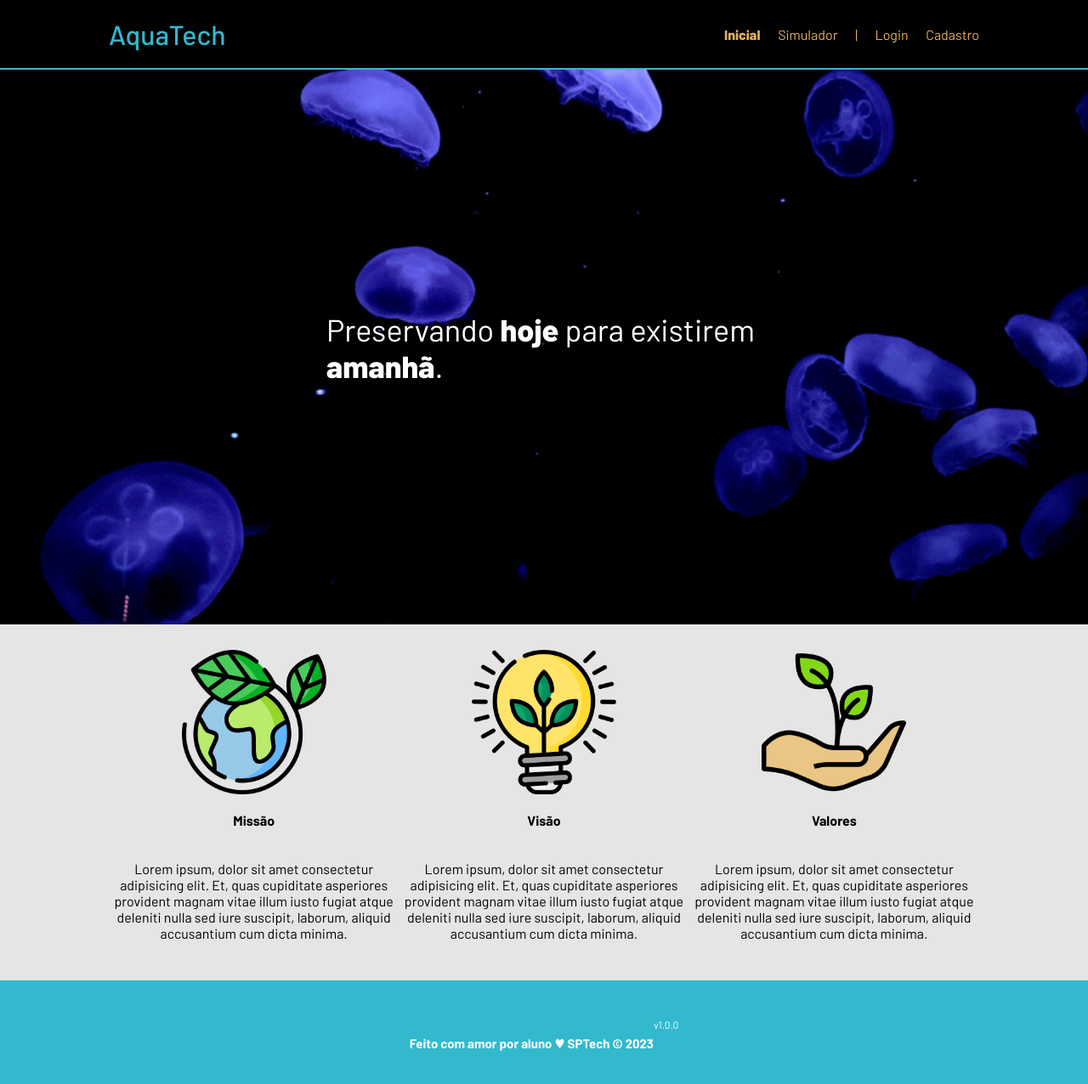
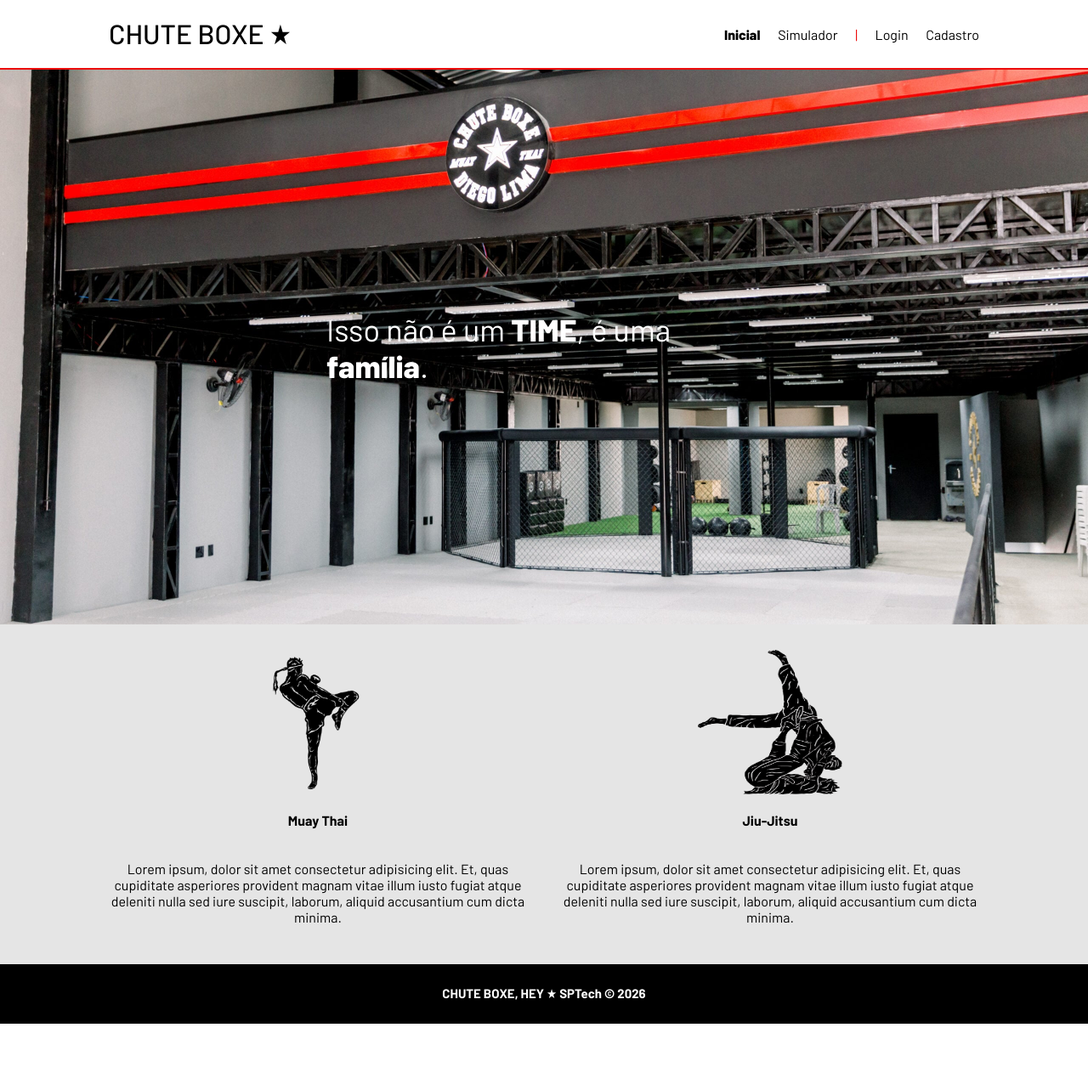
Before and after one commit to cauasptech/Projeto-PI-Individual, a website: page public/index.html in a window 1280 px wide. Shown: the whole page at 85% size. After the commit the page ends 1205 px from the top, so only its background shows below. Drawn offline with Linux system fonts and the light colour scheme.

Commit message:
Alterações na página home

```diff
--- a/public/css/estilo.css
+++ b/public/css/estilo.css
@@ -4,7 +4,7 @@ body {
   margin: 0;
   padding: 0;
   font-family: 'Barlow', 'Segoe UI', 'Segoe UI', Tahoma, Geneva, Verdana, sans-serif;
-  background-color: black;
+  background-color: rgb(255, 255, 255);
 }
 
 :root {
@@ -23,7 +23,7 @@ body {
 
 .header {
   height: var(--tamanho-header);
-  border-bottom: 2px solid #32b9cd;
+  border-bottom: 2px solid #ec0d0d;
 }
 
 .header .container {
@@ -34,7 +34,7 @@ body {
 
 .header a {
   text-decoration: none;
-  color: #e3b062;
+  color: #000000;
 }
 
 .agora {
@@ -47,11 +47,11 @@ body {
   align-items: center;
   justify-content: space-between;
   list-style: none;
-  color: #e3b062;
+  color: #ec0d0d;
 }
 
 .titulo {
-  color: #32b9cd;
+  color: #000000;
   width: fit-content;
   font-weight: 500;
 }
@@ -65,8 +65,9 @@ body {
 .banner {
   height: var(--tamanho-banner);
   color: white;
-  background-image: url('../assets/imgs/bg-jelly-fish-para-home.png');
+  background-image: url('../assets/imgs/academia.jpg');
   background-size: cover;
+  background-position: center;
 }
 
 .banner .container {
@@ -99,11 +100,13 @@ body {
 
 .box img {
   width: 170px;
+  height: 170px;
 }
 
 .social .container .boxes {
   display: flex;
-  justify-content: space-between;
+  justify-content: center;
+  gap: 40px;
   width: 100%;
   padding: 30px 0;
 }
@@ -121,8 +124,8 @@ body {
 /* FOOTER */
 
 .footer {
-  background-color: #32b9cd;
-  height: 150px;
+  background-color: #000000;
+  height: 70px;
   color: #fff;
   display: flex;
   font-size: 15px;
@@ -141,7 +144,7 @@ body {
 
 .login {
   height: var(--tamanho-login);
-  background-image: url('../assets/imgs/bg-jelly-fish-para-home.png');
+  background-image: url('../assets/imgs/academia.jpg');
   background-size: cover;
 }
 
@@ -153,12 +156,12 @@ body {
 
 .card {
   width: 50%;
-  background-color: #e5e5e5;
+  background-color: #ffffff;
   border-radius: 10px;
   display: flex;
   align-items: center;
   justify-content: space-evenly;
-  color: palevioletred;
+  color: rgb(255, 0, 0);
   flex-direction: column;
   height: fit-content;
   padding: 20px 0;
@@ -183,14 +186,14 @@ body {
 }
 
 .formulario input {
-  border: 2px solid #32b9cd;
+  border: 2px solid #000000;
   text-align: center;
   border-radius: 10px;
   margin: 0;
 }
 
 .formulario select {
-  border: 2px solid #32b9cd;
+  border: 2px solid #000000;
   background-color: white;
   color: gray;
   height: 36px;
@@ -214,7 +217,7 @@ body {
   font-weight: 600;
   font-size: 18px;
   color: #fff;
-  background-color: #ED145B;
+  background-color: #ff0000;
   width: 120px;
   height: 30px;
   align-self: center;
@@ -249,7 +252,7 @@ body {
   width: 230px;
   position: fixed;
   border-radius: 4px;
-  border: #ED145B 3px solid;
+  border: #ec0d0d 3px solid;
   padding: 10px;
   margin-right: 10%;
 }
@@ -271,7 +274,7 @@ body {
 
 input {
   margin-bottom: 10px;
-  border: 2px solid #32b9cd;
+  border: 2px solid #000000;
   padding: 10px;
   text-align: center;
   border-radius: 10px;
@@ -285,7 +288,7 @@ input {
   font-size: 18px;
   padding: 10px 15px;
   color: white;
-  background-color: #ED145B;
+  background-color: #ec0d0d;
   width: 120px;
   align-self: center;
   margin-top: 5px;
--- a/public/index.html
+++ b/public/index.html
@@ -6,7 +6,7 @@
     <meta http-equiv="X-UA-Compatible" content="IE=edge">
     <meta name="viewport" content="width=device-width, initial-scale=1.0">
 
-    <title>AquaTech | Página Inicial</title>
+    <title>CB | Página Inicial</title>
 
     <script src="./js/sessao.js"></script>
 
@@ -18,7 +18,7 @@
 <body>
     <div class="header">
       <div class="container">
-        <h1 class="titulo">AquaTech</h1>
+        <h1 class="titulo">CHUTE BOXE ★</h1>
         <ul class="navbar">
           <li class="agora">
             <a href="#">Inicial</a>
@@ -39,7 +39,7 @@
 
     <div class="banner">
       <div class="container">
-        <p>Preservando <span>hoje</span> para existirem <span>amanhã</span>.</p>
+        <p>Isso não é um <span>TIME</span>, é uma <span>família</span>.</p>
       </div>
     </div>
 
@@ -47,22 +47,15 @@
       <div class="container">
         <div class="boxes">
           <div class="box">
-            <img src="assets/imgs/planet-earth_color.png">
-            <h4>Missão</h4>
+            <img src="assets/imgs/muaythai.png">
+            <h4>Muay Thai</h4>
             <p>Lorem ipsum, dolor sit amet consectetur adipisicing elit. Et, quas cupiditate asperiores provident magnam
               vitae illum iusto fugiat atque deleniti nulla sed iure suscipit, laborum, aliquid accusantium cum dicta
               minima.</p>
-          </div>
+            </div>
           <div class="box">
-            <img src="assets/imgs/lightbulb_color.png">
-            <h4>Visão</h4>
-            <p>Lorem ipsum, dolor sit amet consectetur adipisicing elit. Et, quas cupiditate asperiores provident magnam
-              vitae illum iusto fugiat atque deleniti nulla sed iure suscipit, laborum, aliquid accusantium cum dicta
-              minima.</p>
-          </div>
-          <div class="box">
-            <img src="assets/imgs/growth_color.png">
-            <h4>Valores</h4>
+            <img src="assets/imgs/jiujitsu.png">
+            <h4>Jiu-Jitsu</h4>
             <p>Lorem ipsum, dolor sit amet consectetur adipisicing elit. Et, quas cupiditate asperiores provident magnam
               vitae illum iusto fugiat atque deleniti nulla sed iure suscipit, laborum, aliquid accusantium cum dicta
               minima.</p>
@@ -73,8 +66,7 @@
 
     <div class="footer">
       <div class="container">
-        <h4>Feito com amor por aluno &hearts; SPTech &copy; 2023</h4>
-        <span class="version">v1.0.0</span>
+        <h4>CHUTE BOXE, HEY &starf; SPTech &copy; 2026</h4>
       </div>
     </div>
   </body>
```
Also changed, not shown: public/cadastro.html (+3 -4 lines), public/dashboard/cards.html (+2 -2 lines), public/dashboard/dashboard.html (+2 -2 lines), public/dashboard/edicao-aviso.html (+2 -2 lines), public/dashboard/mural.html (+2 -2 lines), public/login.html (+3 -4 lines), public/simulador.html (+3 -4 lines), public/assets/imgs/academia.jpg (added), public/assets/imgs/bg-jelly-fish-para-home.png (deleted), public/assets/imgs/growth_color.png (deleted), public/assets/imgs/jiujitsu.png (added), public/assets/imgs/lightbulb_color.png (deleted), public/assets/imgs/muaythai.png (added), public/assets/imgs/planet-earth_color.png (deleted).
